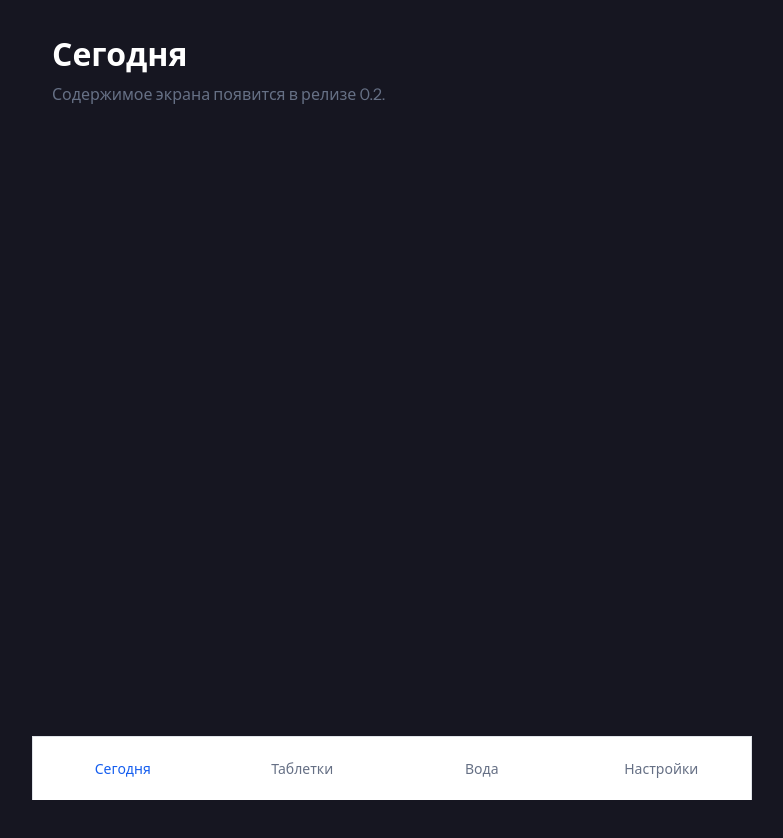
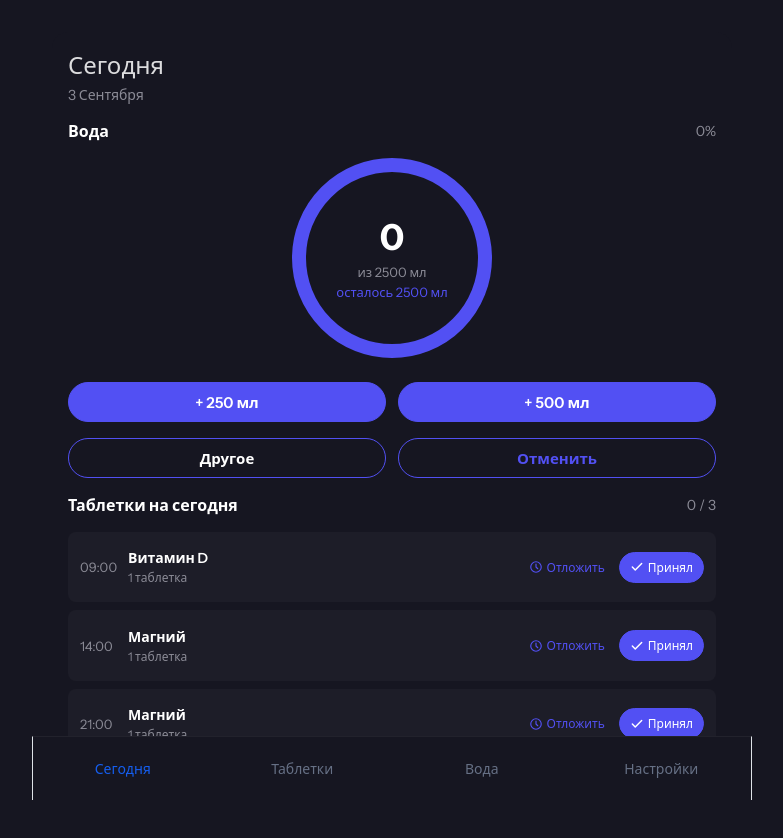
Before and after one commit to VadimRuslanch/Water-Pills, a React (Vite) app: page / in a window 1280 px wide. Shown: the top 838 px of the page, without its empty margins (248-1031 px from the left). Before the commit the page ends 800 px from the top, so only its background shows below. Built offline with nearby package versions, Linux system fonts and the light colour scheme.

Commit message:
Верстка экрана Сегодня перенесена в React

```diff
--- a/src/app/styles/index.css
+++ b/src/app/styles/index.css
@@ -49,7 +49,6 @@ select {
   margin: 0;
   color: #667085;
 }
-
 .bottom-navigation {
   position: fixed;
   right: 0;
@@ -58,8 +57,8 @@ select {
   display: grid;
   grid-template-columns: repeat(4, 1fr);
   min-height: 64px;
-  border-top: 1px solid #dfe3e8;
-  background: #ffffff;
+  border-top: 1px solid rgba(255, 255, 255, 0.05);
+  background: #161621;
 }
 
 .bottom-navigation__link {
@@ -91,3 +90,244 @@ select {
     border-left: 1px solid #dfe3e8;
   }
 }
+
+
+/* ===== Экран "Сегодня" ===== */
+.today-card {
+  background-color: #161621;
+  border-radius: 16px;
+  padding: 16px;
+  display: flex;
+  flex-direction: column;
+  gap: 16px;
+}
+
+.today-header {
+  margin-bottom: 0;
+}
+
+.today-header h1 {
+  font-size: 24px;
+  font-weight: 400;
+  margin: 0;
+  color: rgba(255, 255, 255, 0.85);
+}
+
+.today-header .date {
+  color: #8b8b96;
+  font-size: 14px;
+  margin: 4px 0 0;
+}
+
+.today-section-header {
+  display: flex;
+  justify-content: space-between;
+  align-items: center;
+  margin-bottom: 16px;
+}
+
+.today-section-title {
+  font-size: 16px;
+  font-weight: 600;
+}
+
+.today-percent,
+.today-count {
+  color: #8b8b96;
+  font-size: 14px;
+}
+
+.today-circle-wrap {
+  position: relative;
+  width: 200px;
+  height: 200px;
+  margin: 10px auto 24px;
+}
+
+.today-circle {
+  width: 100%;
+  height: 100%;
+}
+
+.today-circle-bg {
+  fill: none;
+  stroke: #5250f3;
+  stroke-width: 14;
+}
+
+.today-circle-text {
+  position: absolute;
+  top: 0;
+  left: 0;
+  width: 100%;
+  height: 100%;
+  display: flex;
+  flex-direction: column;
+  align-items: center;
+  justify-content: center;
+}
+
+.today-amount {
+  font-size: 36px;
+  font-weight: 700;
+  color: #ffffff;
+}
+
+.today-total {
+  color: #8b8b96;
+  font-size: 13px;
+  margin-top: 4px;
+}
+
+.today-left {
+  color: #5250f3;
+  font-size: 13px;
+  margin-top: 2px;
+}
+
+.today-btn {
+  height: 40px;
+  padding: 0 16px;
+  border-radius: 9999px;
+  font-size: 15px;
+  font-weight: 600;
+  cursor: pointer;
+  font-family: inherit;
+  display: flex;
+  align-items: center;
+  justify-content: center;
+  gap: 8px;
+  border: 1px solid transparent;
+}
+
+.today-water-buttons {
+  display: flex;
+  gap: 12px;
+}
+
+.today-water-buttons .today-btn {
+  flex: 1;
+}
+
+.today-btn-primary {
+  background-color: #5250f3;
+  border-color: #5250f3;
+  color: #ffffff;
+}
+
+.today-water-actions {
+  display: flex;
+  gap: 12px;
+  margin-top: 16px;
+}
+
+.today-btn-outline {
+  flex: 1;
+  background-color: transparent;
+  border: 1px solid #5250f3;
+  color: #ffffff;
+}
+
+.today-btn-text {
+  flex: 1;
+  background-color: transparent;
+  border: 1px solid #5250f3;
+  color: #5250f3;
+}
+
+.today-pills-list {
+  list-style: none;
+  display: flex;
+  flex-direction: column;
+  gap: 8px;
+  margin: 0;
+  padding: 0;
+}
+
+.today-pill-item {
+  display: flex;
+  justify-content: space-between;
+  align-items: center;
+  background-color: rgba(255, 255, 255, 0.03);
+  border-radius: 8px;
+  padding: 12px;
+  gap: 12px;
+  min-height: 70.4px;
+}
+
+.today-pill-info {
+  display: flex;
+  align-items: center;
+  gap: 10px;
+  min-width: 0;
+}
+
+.today-pill-time {
+  color: #8b8b96;
+  font-size: 13px;
+  min-width: 38px;
+  flex-shrink: 0;
+}
+
+.today-pill-text {
+  display: flex;
+  flex-direction: column;
+  min-width: 0;
+}
+
+.today-pill-name {
+  font-size: 14px;
+  font-weight: 600;
+  color: #ffffff;
+  white-space: nowrap;
+}
+
+.today-pill-dose {
+  color: #8b8b96;
+  font-size: 12px;
+  margin-top: 2px;
+  white-space: nowrap;
+}
+.today-pill-actions {
+  display: flex;
+  align-items: center;
+  gap: 6px;
+  flex-shrink: 0;
+}
+
+.today-btn-ghost {
+  height: auto;
+  background: transparent;
+  color: #5250f3;
+  padding: 6px 8px;
+  font-size: 12px;
+  display: flex;
+  align-items: center;
+  gap: 4px;
+  white-space: nowrap;
+  border: none;
+  cursor: pointer;
+  font-family: inherit;
+}
+
+.today-btn-small {
+  height: auto;
+  padding: 6px 10px;
+  font-size: 12px;
+  display: flex;
+  align-items: center;
+  gap: 4px;
+  white-space: nowrap;
+  border-radius: 9999px;
+  cursor: pointer;
+  font-family: inherit;
+  background-color: #5250f3;
+  border: 1px solid #5250f3;
+  color: #ffffff;
+}
+
+.today-btn-icon {
+  width: 14px;
+  height: 14px;
+  flex-shrink: 0;
+}
--- a/src/pages/today/ui/TodayPage.tsx
+++ b/src/pages/today/ui/TodayPage.tsx
@@ -1,10 +1,181 @@
-import { PagePlaceholder } from '../../../shared/ui/PagePlaceholder'
-
 export function TodayPage() {
   return (
-    <PagePlaceholder
-      title="Сегодня"
-      description="Содержимое экрана появится в релизе 0.2."
-    />
-  )
+    <div className="today-card">
+      <header className="today-header">
+        <h1>Сегодня</h1>
+        <p className="date">3 Сентября</p>
+      </header>
+
+      <div>
+        <div className="today-section-header">
+          <span className="today-section-title">Вода</span>
+          <span className="today-percent">0%</span>
+        </div>
+
+        <div className="today-circle-wrap">
+          <svg className="today-circle" viewBox="0 0 200 200">
+            <circle className="today-circle-bg" cx="100" cy="100" r="93" />
+          </svg>
+          <div className="today-circle-text">
+            <span className="today-amount">0</span>
+            <span className="today-total">из 2500 мл</span>
+            <span className="today-left">осталось 2500 мл</span>
+          </div>
+        </div>
+
+        <div className="today-water-buttons">
+          <button className="today-btn today-btn-primary">+ 250 мл</button>
+          <button className="today-btn today-btn-primary">+ 500 мл</button>
+        </div>
+
+        <div className="today-water-actions">
+          <button className="today-btn today-btn-outline">Другое</button>
+          <button className="today-btn today-btn-text">Отменить</button>
+        </div>
+      </div>
+
+      <div>
+        <div className="today-section-header">
+          <span className="today-section-title">Таблетки на сегодня</span>
+          <span className="today-count">0 / 3</span>
+        </div>
+        <ul className="today-pills-list">
+          <li className="today-pill-item">
+            <div className="today-pill-info">
+              <span className="today-pill-time">09:00</span>
+              <div className="today-pill-text">
+                <span className="today-pill-name">Витамин D</span>
+                <span className="today-pill-dose">1 таблетка</span>
+              </div>
+            </div>
+            <div className="today-pill-actions">
+              <button className="today-btn-ghost">
+                <svg
+                  className="today-btn-icon"
+                  viewBox="0 0 24 24"
+                  fill="none"
+                  stroke="currentColor"
+                  strokeWidth="2"
+                >
+                  <circle cx="12" cy="12" r="9" strokeLinecap="round" />
+                  <path
+                    d="M12 7v5l3 3"
+                    strokeLinecap="round"
+                    strokeLinejoin="round"
+                  />
+                </svg>
+                Отложить
+              </button>
+              <button className="today-btn-small">
+                <svg
+                  className="today-btn-icon"
+                  viewBox="0 0 24 24"
+                  fill="none"
+                  stroke="currentColor"
+                  strokeWidth="2.5"
+                >
+                  <path
+                    d="M4 12l5 5L20 6"
+                    strokeLinecap="round"
+                    strokeLinejoin="round"
+                  />
+                </svg>
+                Принял
+              </button>
+            </div>
+          </li>
+
+          <li className="today-pill-item">
+            <div className="today-pill-info">
+              <span className="today-pill-time">14:00</span>
+              <div className="today-pill-text">
+                <span className="today-pill-name">Магний</span>
+                <span className="today-pill-dose">1 таблетка</span>
+              </div>
+            </div>
+            <div className="today-pill-actions">
+              <button className="today-btn-ghost">
+                <svg
+                  className="today-btn-icon"
+                  viewBox="0 0 24 24"
+                  fill="none"
+                  stroke="currentColor"
+                  strokeWidth="2"
+                >
+                  <circle cx="12" cy="12" r="9" strokeLinecap="round" />
+                  <path
+                    d="M12 7v5l3 3"
+                    strokeLinecap="round"
+                    strokeLinejoin="round"
+                  />
+                </svg>
+                Отложить
+              </button>
+              <button className="today-btn-small">
+                <svg
+                  className="today-btn-icon"
+                  viewBox="0 0 24 24"
+                  fill="none"
+                  stroke="currentColor"
+                  strokeWidth="2.5"
+                >
+                  <path
+                    d="M4 12l5 5L20 6"
+                    strokeLinecap="round"
+                    strokeLinejoin="round"
+                  />
+                </svg>
+                Принял
+              </button>
+            </div>
+          </li>
+
+          <li className="today-pill-item">
+            <div className="today-pill-info">
+              <span className="today-pill-time">21:00</span>
+              <div className="today-pill-text">
+                <span className="today-pill-name">Магний</span>
+                <span className="today-pill-dose">1 таблетка</span>
+              </div>
+            </div>
+            <div className="today-pill-actions">
+              <button className="today-btn-ghost">
+                <svg
+                  className="today-btn-icon"
+                  viewBox="0 0 24 24"
+                  fill="none"
+                  stroke="currentColor"
+                  strokeWidth="2"
+                >
+                  <circle cx="12" cy="12" r="9" strokeLinecap="round" />
+                  <path
+                    d="M12 7v5l3 3"
+                    strokeLinecap="round"
+                    strokeLinejoin="round"
+                  />
+                </svg>
+                Отложить
+              </button>
+              <button className="today-btn-small">
+                <svg
+                  className="today-btn-icon"
+                  viewBox="0 0 24 24"
+                  fill="none"
+                  stroke="currentColor"
+                  strokeWidth="2.5"
+                >
+                  <path
+                    d="M4 12l5 5L20 6"
+                    strokeLinecap="round"
+                    strokeLinejoin="round"
+                  />
+                </svg>
+                Принял
+              </button>
+            </div>
+          </li>
+        </ul>
+      </div>
+    </div>
+  );
 }
```
